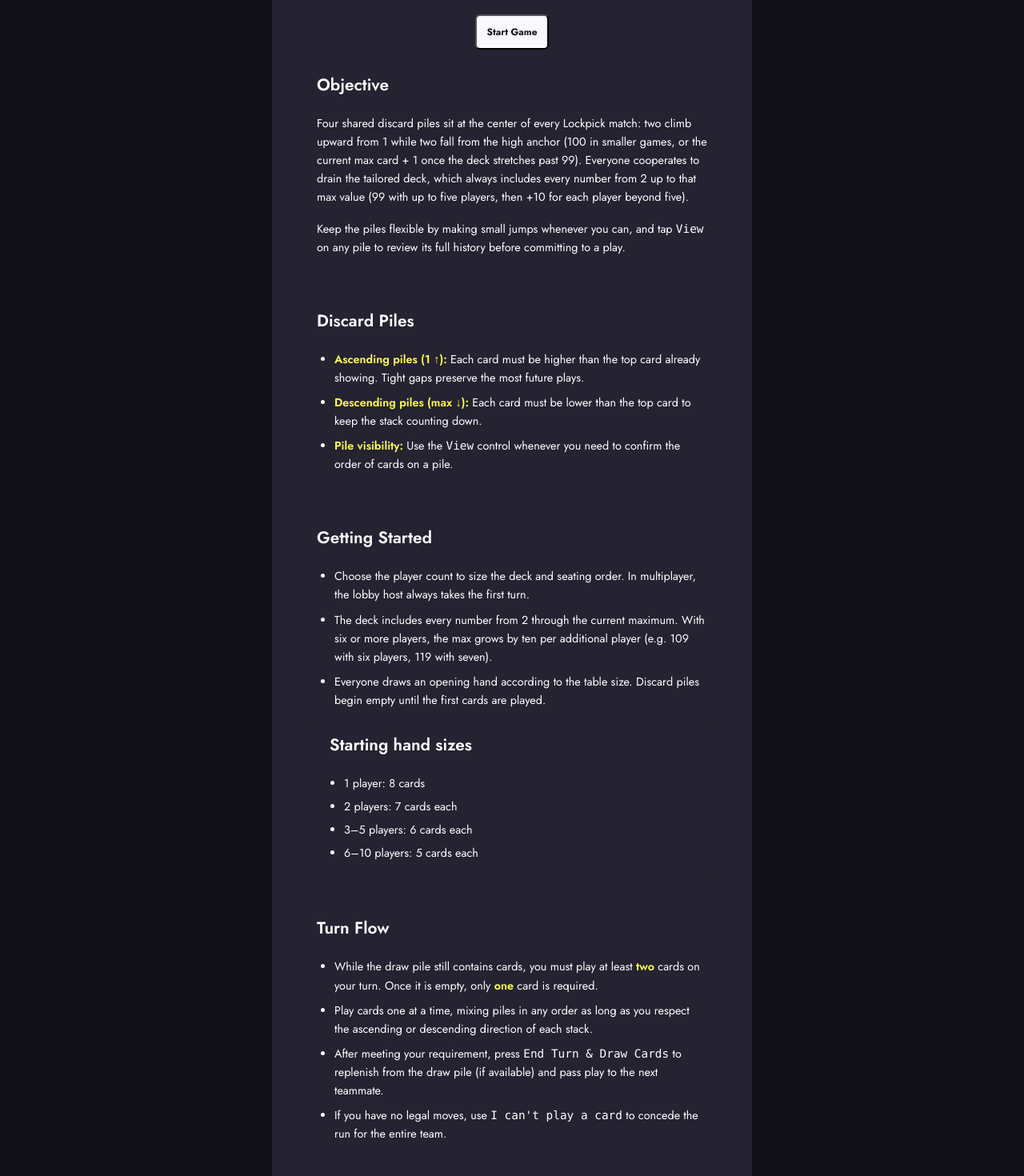
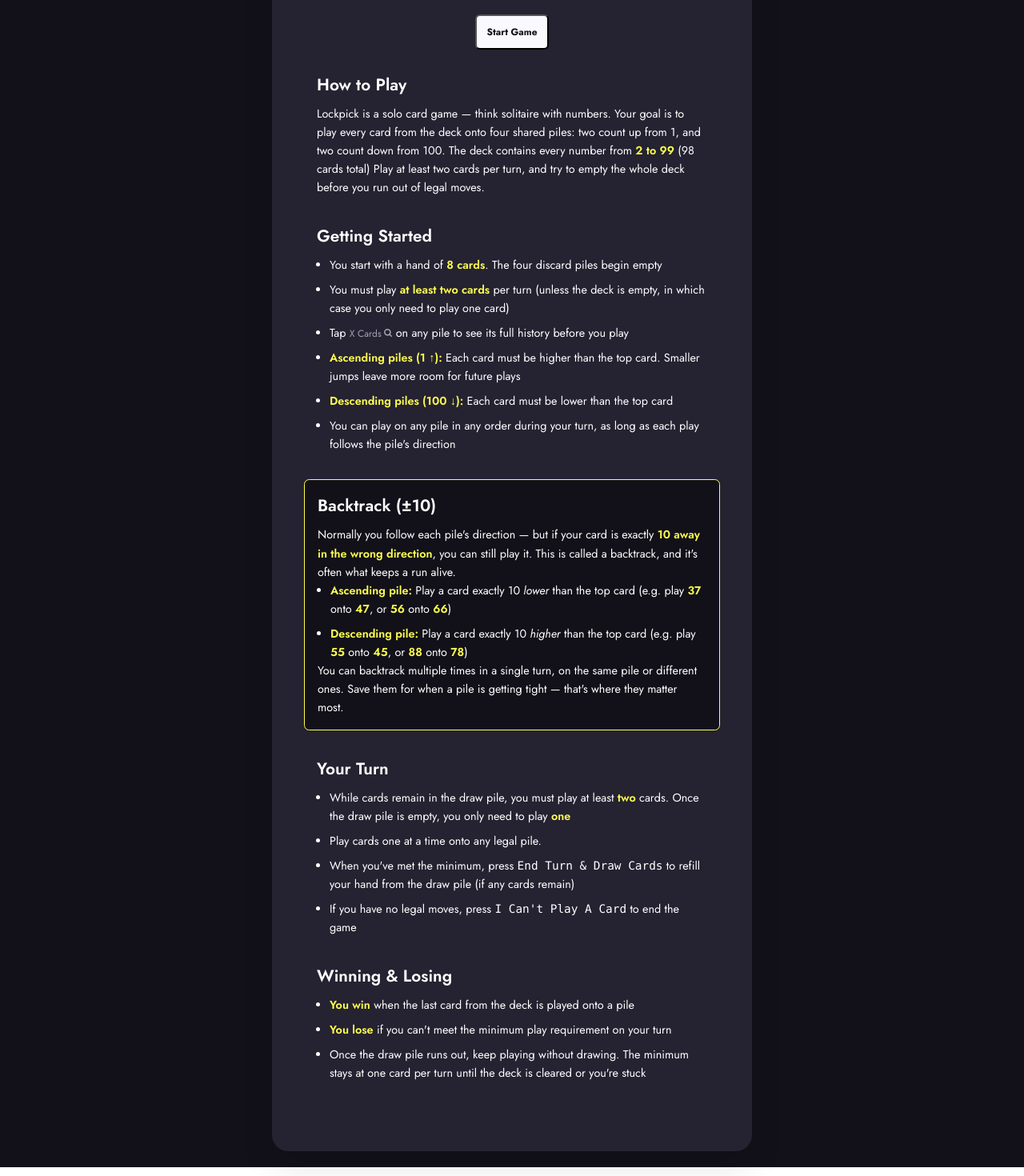
Before and after one commit to simonproudfootxyz/lockpick, a React (Create React App) app: page / in a window 1280 px wide. Shown: the part 120-1590 px from the top of the page at 80% size. Built offline with nearby package versions, Linux system fonts and the light colour scheme; no server answers.

Commit message:
- update to game setup verbiage and rules content verbiage as well as styling

```diff
--- a/src/App.css
+++ b/src/App.css
@@ -93,7 +93,8 @@ input[type="text"] {
 
 /* Global Phone */
 @media (max-width: 640px) {
-  p {
+  p,
+  li {
     font-size: 0.75rem;
   }
 
--- a/src/GameSetup.css
+++ b/src/GameSetup.css
@@ -32,17 +32,6 @@
 .setup-rules-content {
   display: block;
   margin-top: 12px;
-}
-
-.setup-rules-content .rules-section {
-  margin-bottom: 16px;
-  background: none;
-  border: none;
-  color: var(--white);
-}
-
-.setup-rules-content .game-objective {
-  margin-bottom: 16px;
 }
 
 .setup-options {
--- a/src/RulesContent.css
+++ b/src/RulesContent.css
@@ -1,9 +1,4 @@
-.rules-content section {
-  margin-bottom: 20px;
-}
-
 .rules-content h3 {
-  margin: 24px 0 12px 0;
   font-size: 1.3rem;
   font-weight: 600;
   padding-bottom: 8px;
@@ -21,16 +16,20 @@
 }
 
 .rules-content p {
-  margin: 0 0 16px 0;
+  & + p {
+    margin-top: 1rem;
+  }
 }
 
 .rules-content ul {
-  margin: 0 0 16px 0;
-  padding-left: 22px;
+  padding-left: 1rem;
+  text-align: left;
 }
 
 .rules-content li {
-  margin-bottom: 8px;
+  & + li {
+    margin-top: 0.5rem;
+  }
 }
 
 .rules-content strong {
@@ -41,6 +40,13 @@
 .rules-content {
   & .rules-section {
     padding: 1rem;
+  }
+
+  .special-rules {
+    border: 1px solid var(--primary-color);
+    border-radius: 0.4rem;
+    background: var(--grey-950);
+    margin: 1rem 0;
   }
 }
 
@@ -65,12 +71,7 @@
   border-radius: 8px;
 }
 
-.rules-content .special-rules {
-  padding: 16px;
-  border-radius: 8px;
-}
-
-.rules-content .communication-rules {
+.rules-content .rules-content .communication-rules {
   padding: 16px;
   border-radius: 8px;
 }
--- a/src/RulesContent.js
+++ b/src/RulesContent.js
@@ -1,5 +1,7 @@
 import React from "react";
 import "./RulesContent.css";
+import MagnifyingGlass from "./assets/MagnifyingGlass.svg";
+import { TextButton } from "./components/Button";
 
 const combineClassNames = (...classNames) =>
   classNames.filter(Boolean).join(" ");
@@ -10,126 +12,115 @@ const RulesContent = ({ className = "" }) => {
   return (
     <div className={containerClass}>
       <section className="rules-section game-objective">
-        <h3>Objective</h3>
+        <h3>How to Play</h3>
         <p>
-          Four shared discard piles sit at the center of every Lockpick match:
-          two climb upward from 1 while two fall from the high anchor (100 in
-          smaller games, or the current max card + 1 once the deck stretches
-          past 99). Everyone cooperates to drain the tailored deck, which always
-          includes every number from 2 up to that max value (99 with up to five
-          players, then +10 for each player beyond five).
+          Lockpick is a solo card game — think solitaire with numbers. Your goal
+          is to play every card from the deck onto four shared piles: two count
+          up from 1, and two count down from 100. The deck contains every number
+          from <strong>2 to 99</strong> (98 cards total) Play at least two cards
+          per turn, and try to empty the whole deck before you run out of legal
+          moves.
         </p>
-        <p>
-          Keep the piles flexible by making small jumps whenever you can, and
-          tap <code>View</code> on any pile to review its full history before
-          committing to a play.
-        </p>
-      </section>
-
-      <section className="rules-section pile-rules">
-        <h3>Discard Piles</h3>
-        <ul>
-          <li>
-            <strong>Ascending piles (1 ↑):</strong> Each card must be higher
-            than the top card already showing. Tight gaps preserve the most
-            future plays.
-          </li>
-          <li>
-            <strong>Descending piles (max ↓):</strong> Each card must be lower
-            than the top card to keep the stack counting down.
-          </li>
-          <li>
-            <strong>Pile visibility:</strong> Use the <code>View</code> control
-            whenever you need to confirm the order of cards on a pile.
-          </li>
-        </ul>
       </section>
 
       <section className="rules-section setup-rules">
         <h3>Getting Started</h3>
         <ul>
           <li>
-            Choose the player count to size the deck and seating order. In
-            multiplayer, the lobby host always takes the first turn.
+            You start with a hand of <strong>8 cards</strong>. The four discard
+            piles begin empty
           </li>
           <li>
-            The deck includes every number from 2 through the current maximum.
-            With six or more players, the max grows by ten per additional player
-            (e.g. 109 with six players, 119 with seven).
+            You must play <strong>at least two cards</strong> per turn (unless
+            the deck is empty, in which case you only need to play one card)
           </li>
           <li>
-            Everyone draws an opening hand according to the table size. Discard
-            piles begin empty until the first cards are played.
-          </li>
-        </ul>
-        <div className="hand-sizes">
-          <h3>Starting hand sizes</h3>
-          <ul>
-            <li>1 player: 8 cards</li>
-            <li>2 players: 7 cards each</li>
-            <li>3–5 players: 6 cards each</li>
-            <li>6–10 players: 5 cards each</li>
-          </ul>
-        </div>
-      </section>
-
-      <section className="rules-section gameplay-rules">
-        <h3>Turn Flow</h3>
-        <ul>
-          <li>
-            While the draw pile still contains cards, you must play at least{" "}
-            <strong>two</strong> cards on your turn. Once it is empty, only{" "}
-            <strong>one</strong> card is required.
+            Tap{" "}
+            <TextButton>
+              X Cards <img src={MagnifyingGlass} alt="Magnifying Glass" />
+            </TextButton>{" "}
+            on any pile to see its full history before you play
           </li>
           <li>
-            Play cards one at a time, mixing piles in any order as long as you
-            respect the ascending or descending direction of each stack.
+            <strong>Ascending piles (1 ↑):</strong> Each card must be higher
+            than the top card. Smaller jumps leave more room for future plays
           </li>
           <li>
-            After meeting your requirement, press{" "}
-            <code>End Turn &amp; Draw Cards</code> to replenish from the draw
-            pile (if available) and pass play to the next teammate.
+            <strong>Descending piles (100 ↓):</strong> Each card must be lower
+            than the top card
           </li>
           <li>
-            If you have no legal moves, use <code>I can't play a card</code> to
-            concede the run for the entire team.
+            You can play on any pile in any order during your turn, as long as
+            each play follows the pile's direction
           </li>
         </ul>
       </section>
 
       <section className="rules-section special-rules">
-        <h3>Backtrack Maneuver (±10)</h3>
+        <h3>Backtrack (±10)</h3>
         <p>
-          Break the normal direction when your card is exactly ten away from the
-          top card of a pile. You can use the maneuver multiple times per turn
-          and across different piles.
+          Normally you follow each pile's direction — but if your card is
+          exactly <strong>10 away in the wrong direction</strong>, you can still
+          play it. This is called a backtrack, and it's often what keeps a run
+          alive.
         </p>
         <ul>
           <li>
-            <strong>Ascending pile:</strong> Play a card exactly 10 lower than
-            the top card (e.g. play 37 onto 47 or 56 onto 66).
+            <strong>Ascending pile:</strong> Play a card exactly 10{" "}
+            <em>lower</em> than the top card (e.g. play <strong>37</strong> onto{" "}
+            <strong>47</strong>, or <strong>56</strong> onto <strong>66</strong>
+            )
           </li>
           <li>
-            <strong>Descending pile:</strong> Play a card exactly 10 higher than
-            the top card (e.g. play 108 onto 98 or 55 onto 45).
+            <strong>Descending pile:</strong> Play a card exactly 10{" "}
+            <em>higher</em> than the top card (e.g. play <strong>55</strong>{" "}
+            onto <strong>45</strong>, or <strong>88</strong> onto{" "}
+            <strong>78</strong>)
+          </li>
+        </ul>
+        <p>
+          You can backtrack multiple times in a single turn, on the same pile or
+          different ones. Save them for when a pile is getting tight — that's
+          where they matter most.
+        </p>
+      </section>
+
+      <section className="rules-section gameplay-rules">
+        <h3>Your Turn</h3>
+        <ul>
+          <li>
+            While cards remain in the draw pile, you must play at least{" "}
+            <strong>two</strong> cards. Once the draw pile is empty, you only
+            need to play <strong>one</strong>
+          </li>
+          <li>Play cards one at a time onto any legal pile.</li>
+          <li>
+            When you've met the minimum, press{" "}
+            <code>End Turn &amp; Draw Cards</code> to refill your hand from the
+            draw pile (if any cards remain)
+          </li>
+          <li>
+            If you have no legal moves, press <code>I Can't Play A Card</code>{" "}
+            to end the game
           </li>
         </ul>
       </section>
 
       <section className="rules-section endgame-rules">
-        <h3>Endgame</h3>
+        <h3>Winning &amp; Losing</h3>
         <ul>
           <li>
-            When the draw pile runs out, keep playing without drawing. The
-            minimum requirement stays at one card per turn.
+            <strong>You win</strong> when the last card from the deck is played
+            onto a pile
           </li>
           <li>
-            You win immediately when the final card from the deck lands on a
-            pile.
+            <strong>You lose</strong> if you can't meet the minimum play
+            requirement on your turn
           </li>
           <li>
-            If anyone cannot meet the minimum play on their turn, the expedition
-            fails and the game ends.
+            Once the draw pile runs out, keep playing without drawing. The
+            minimum stays at one card per turn until the deck is cleared or
+            you're stuck
           </li>
         </ul>
       </section>
```
